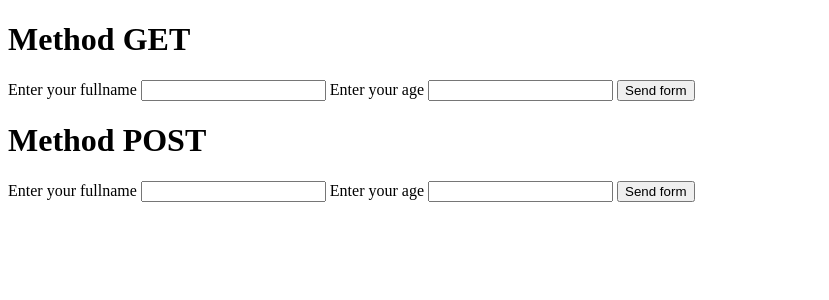
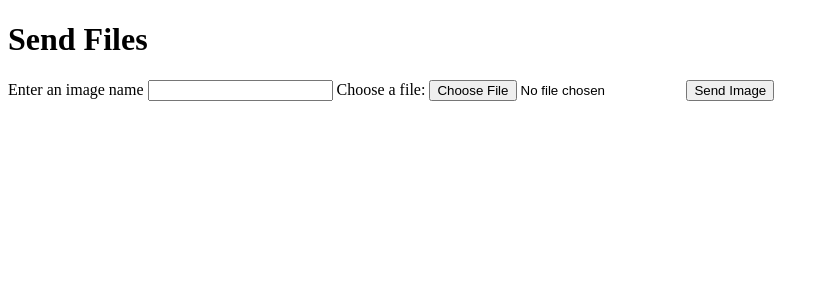
Before and after one commit to Juanm520/Exercises, a PHP site: page /Form.php in a window 1280 px wide. Shown: the top 300 px of the page, without its empty margins (0-829 px from the left). Run offline with PHP 8.4, Linux system fonts and the light colour scheme.

Commit message:
New Tree organization

```diff
--- a/ExcercisesPHP/Form.php
+++ b/ExcercisesPHP/Form.php
@@ -7,7 +7,7 @@
     <title>Method POST and GET</title>
 </head>
 <body>
-        <h1>Method GET</h1>
+        <!-- <h1>Method GET</h1>
 
     <form action="./server.php" method="get">
 
@@ -25,15 +25,30 @@
 
     <form action="./server.php" method="post">
 
-        <label for="namePost">Enter your fullname</label>
-        <input type="text" name="namePost" id="namePost">
+        <label for="name_post">Enter your fullname</label>
+        <input type="text" name="name_post" id="name_post">
 
-        <label for="agePost">Enter your age</label>
-        <input type="text" name="agePost" id="agePost">
+        <label for="age_post">Enter your age</label>
+        <input type="text" name="age_post" id="age_post">
 
         <input type="submit" value= "Send form">
 
+    </form> -->
+
+    <h1>Send Files</h1>
+
+    <form action="./server.php" method="post" enctype="multipart/form-data">
+
+        <label for="name_file">Enter an image name</label>
+        <input type="text" name="name_file" id="name_file">
+
+        <label for="image">Choose a file: </label>
+        <input type="file" name="image" id="image">
+
+        <button type="submit">Send Image</button>
+
     </form>
+
 
 </body>
 </html>
```
Also changed, not shown: ExcercisesPHP/server.php (+37 -16 lines), ExcercisesPHP/tmp.php (added, +7 -0 lines), ExcercisesPHP/index.php (renamed from index.php), ExcercisesPHP/indexdefault.html (renamed from indexdefault.html).
